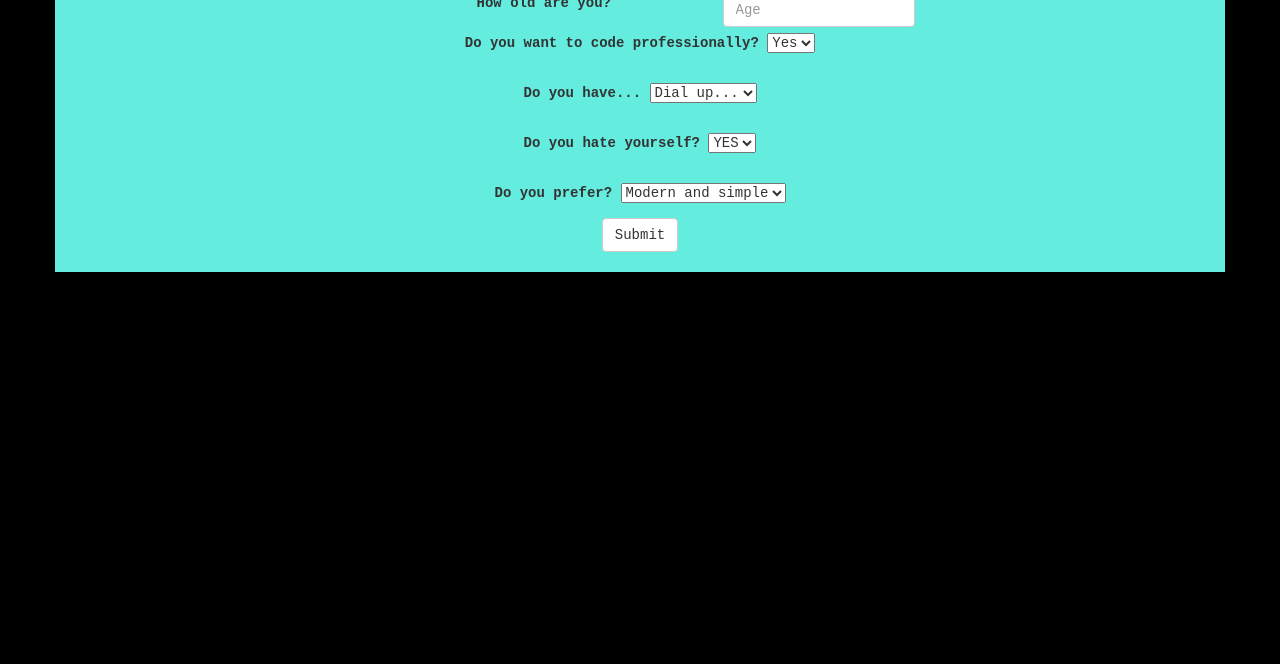
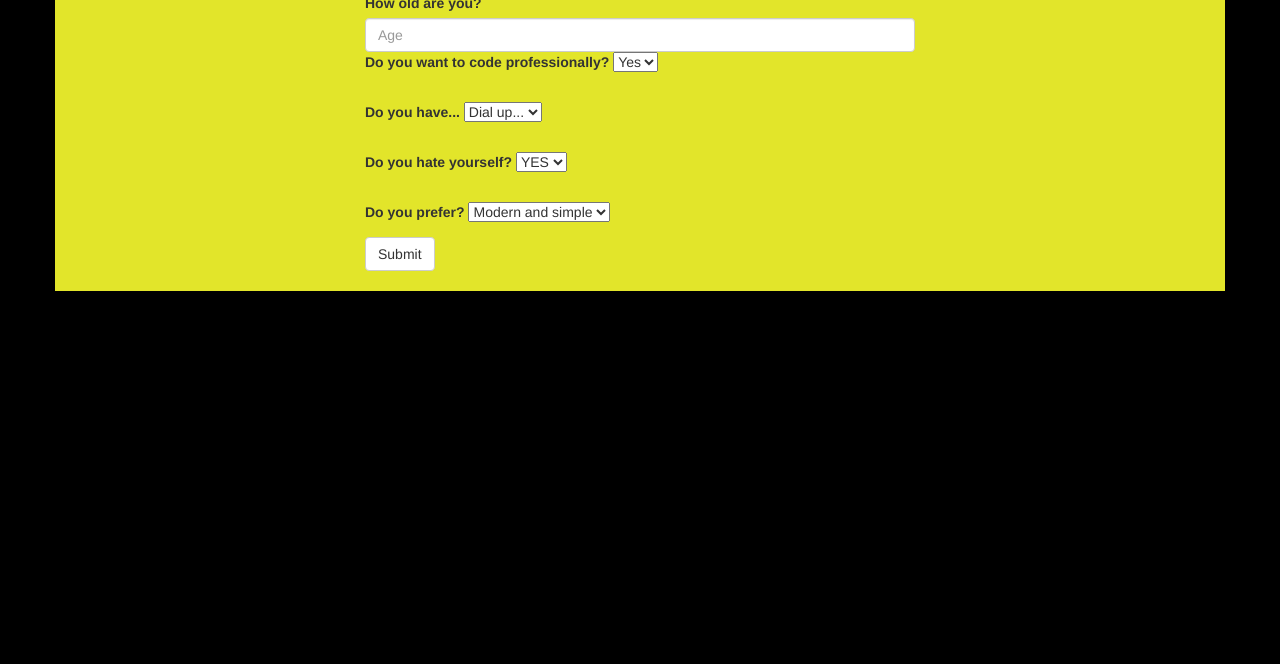
Before and after one commit to JoseyKinnaman/week2cr, a plain HTML site: page index.html in a window 1280 px wide. Shown: the part 136-800 px from the top of the page. Drawn offline with Linux system fonts and the light colour scheme.

Commit message:
add css style, id's to html, and and else statement comments to js.

```diff
--- a/css/styles.css
+++ b/css/styles.css
@@ -1,11 +1,11 @@
 body {
   background-color: black;
-  font-family: monospace;
+  font-family: fantasy
   text-align: center;
 }
 
 .container {
-  background-color: rgb(100, 236, 223);
+  background-color: rgba(252, 255, 47, 0.897);
   padding: 20px;
 }
 
@@ -14,6 +14,6 @@ body {
 }
 
 #age {
-  width:35%;
+  width:60;
   float: right;
 }
--- a/index.html
+++ b/index.html
@@ -20,36 +20,35 @@
 
           <div class="form-group">
             <label for="choice">Do you want to code professionally?</label>
-            <select class="form-group">
-              <option>Yes</option>
-              <option>No</option>
+            <select class="form-group" id="pro">
+              <option value="yes">Yes</option>
+              <option value="no">No</option>
             </select>
           </div>
 
           <div class="form-group">
             <label for="choice">Do you have...</label>
-            <select class="form-group">
-              <option>Dial up...</option>
-              <option>WiFi</option>
+            <select class="form-group" id="inter">
+              <option value="DU">Dial up...</option>
+              <option value="wifi">WiFi</option>
             </select>
           </div>
 
           <div class="form-group">
             <label for="choice">Do you hate yourself?</label>
-            <select class="form-group">
-              <option>YES</option>
-              <option>no</option>
+            <select class="form-group" id="hate">
+              <option value="yes">YES</option>
+              <option value="no">no</option>
             </select>
           </div>
 
           <div>
             <label for="choice">Do you prefer?</label>
-            <select class="form-group">
-              <option>Modern and simple</option>
-              <option>Easy and fun</option>
+            <select class="form-group" id="pref">
+              <option value="MS">Modern and simple</option>
+              <option value="EF">Easy and fun</option>
             </select>
           </div>
-
           <button type="submit" class="btn btn-default">Submit</button>
         </form>
 
--- a/js/scripts.js
+++ b/js/scripts.js
@@ -1 +1,22 @@
 $(document).ready(function() {
+  $("form").submit(function(event) {
+   pro =$("option#").val();
+
+ console.log(pro)
+
+//   if ( === "no" &&  === "yes") {
+
+//     $("#").show();
+// } else if ( === "no" &&  === "no") {
+
+//     $("#").show();
+// } else if ( === "yes" &&  === "no") {
+
+//     $("").show();
+// } else {
+//     $("").show();
+// }
+
+event.preventDefault();
+});
+});
```
